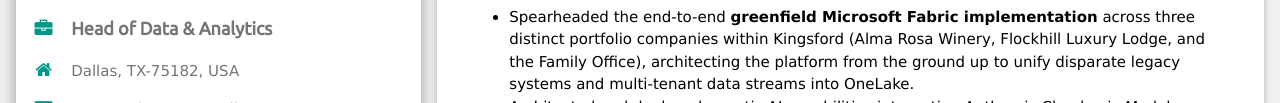
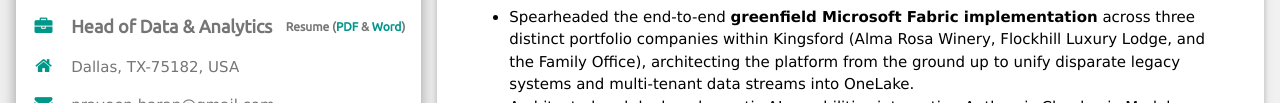
Before and after one commit to praveenharan/praveenharan.github.io, a plain HTML site: page index.html in a window 1280 px wide. Shown: the part 484-587 px from the top of the page. Drawn offline with nearby package versions, Linux system fonts and the light colour scheme.

Commit message:
Refactor job title section with resume links
Updated the layout of the job title section to include resume download links.

```diff
--- a/index.html
+++ b/index.html
@@ -32,7 +32,14 @@ Praveen Haran - Head of Data &amp; Analytics
                      <img src="me.jpg" style="width:100%" alt="">
                   </div>
                   <div class="w3-container">
-                    <p style="font-family:'Ubuntu', sans-serif;" class="w3-large"><b><i class="fa fa-briefcase fa-fw w3-margin-right w3-large w3-text-teal"></i>Head of Data &amp; Analytics</b></p>
+                    <div style="display: flex; justify-content: space-between; align-items: center; flex-wrap: wrap; margin: 16px 0;">
+   <span style="font-family:'Ubuntu', sans-serif;" class="w3-large">
+      <b><i class="fa fa-briefcase fa-fw w3-margin-right w3-large w3-text-teal"></i>Head of Data &amp; Analytics</b>
+   </span>
+   <span class="w3-small" style="font-family:'Ubuntu', sans-serif;">
+      <b>Resume (</b><a href="Praveen_Haran_Resume.pdf" download style="color: #009688; text-decoration: none;"><b>PDF</b></a> <b>&amp;</b> <a href="Praveen_Haran_Resume.docx" download style="color: #009688; text-decoration: none;"><b>Word</b></a><b>)</b>
+   </span>
+</div>
                     <p><i class="fa fa-home fa-fw w3-margin-right w3-large w3-text-teal"></i>Dallas, TX-75182, USA</p>
                     <p><i class="fa fa-envelope fa-fw w3-margin-right w3-large w3-text-teal"></i>praveen.haran@gmail.com</p>
                     <p><i class="fa fa-envelope fa-fw w3-margin-right w3-large w3-text-teal"></i>praveen.haran@googlemail.com</p>
```
